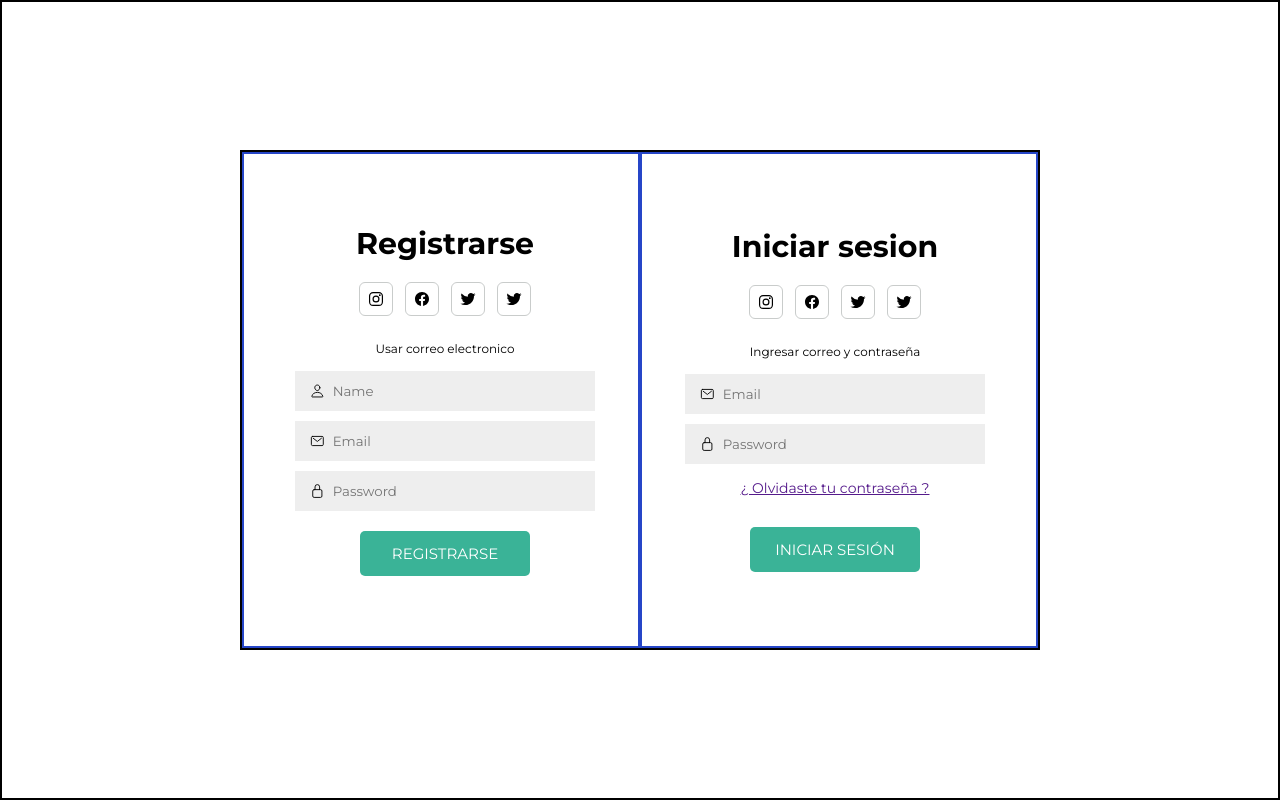
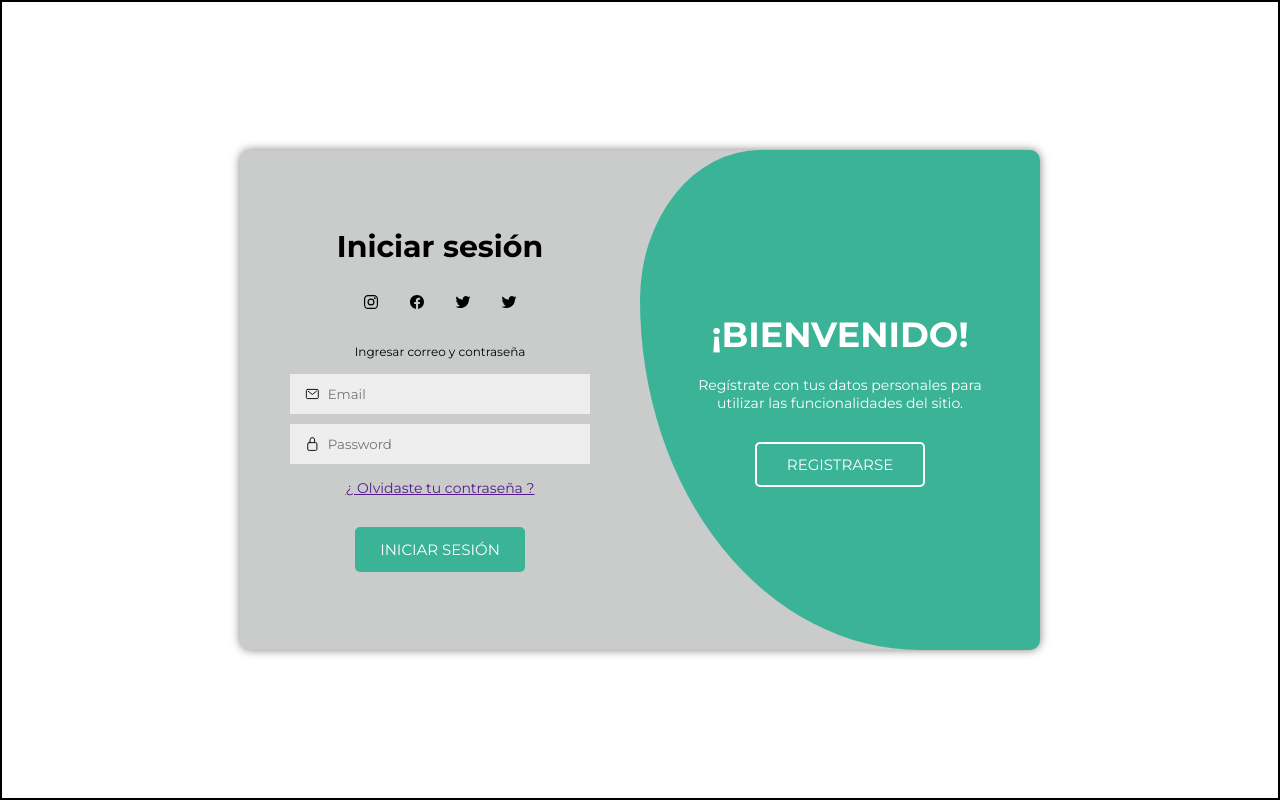
Before and after one commit to wili2808/html-css-javascript, a plain HTML site: page formulario_login/index.html in a window 1280 px wide. Drawn offline with nearby package versions, Linux system fonts and the light colour scheme; a web font is replaced by a local one.

Commit message:
formulario de registro - terminado

```diff
--- a/formulario_login/index.html
+++ b/formulario_login/index.html
@@ -10,7 +10,7 @@
     <div class="container">
         <div class="container-form">
             <form class="sign-in" action="">
-                <h2>Iniciar sesion</h2>
+                <h2>Iniciar sesión</h2>
                 <div class="social-networks">
                     <ion-icon name="logo-instagram"></ion-icon>
                     <ion-icon name="logo-facebook"></ion-icon>
@@ -59,8 +59,20 @@
                 <button class="btn">REGISTRARSE</button>
             </form>
         </div>
+
+        <div class="container-welcome">
+            <div class="welcome welcome-sign-in" >
+                <h3>¡ HOLA !</h3>
+                <p>Ingrese tus datos personales para usar todas las funcionalidades del sitio.</p>
+                <button class="btn" id="btn-sign-in">INICIAR SESIÓN</button>
+            </div>
+            <div class="welcome welcome-sign-up" >
+                <h3> ¡BIENVENIDO!</h3>
+                <p>Regístrate con tus datos personales para utilizar las funcionalidades del sitio.</p>
+                <button class="btn" id="btn-sign-up">REGISTRARSE</button>
+            </div>
+        </div>
     </div>
-
     <script src="./script.js"></script>
     <script type="module" src="https://unpkg.com/ionicons@7.1.0/dist/ionicons/ionicons.esm.js"></script>
 <script nomodule src="https://unpkg.com/ionicons@7.1.0/dist/ionicons/ionicons.js"></script>
--- a/formulario_login/script.js
+++ b/formulario_login/script.js
@@ -0,0 +1,9 @@
+const btn_sign_in = document.getElementById("btn-sign-in");
+const btn_sign_up = document.getElementById("btn-sign-up");
+const container = document.querySelector(".container");
+btn_sign_in.addEventListener("click", () => {
+  container.classList.remove("toggle");
+});
+btn_sign_up.addEventListener("click", () => {
+  container.classList.add("toggle");
+});
--- a/formulario_login/style.css
+++ b/formulario_login/style.css
@@ -11,35 +11,41 @@ body {
     border: 2px solid rgb(0, 0, 0);
     width: 100%;
     height: 100VH;
-
     display: flex;
     align-items: center;
     justify-content: center;
 }
 
 .container {
-    border: 2px solid rgb(0, 0, 0);
+    background-color: #C9cccb;
     width: 800px;
     height: 500px;
     display: flex;
+    position: relative;
+    border-radius: 10px;
+    overflow: hidden;
+    box-shadow: 0 0 10px rgba(0, 0, 0, 0.5);
 }
 
+/* Contenedor del formulario*/
 .container-form {
-    border: 2px solid rgb(38, 70, 200);
     width: 100%;
+    overflow: hidden;
 }
-
 .container-form form{
     height: 100%;
     display: flex;
     flex-direction: column;
     align-items: center;
     justify-content: center;
+    transition: transform 0.5s ease-in-out;
 }
 .container-form h2 {
     font-size: 30px;
     margin-bottom: 20px;
 }
+
+/* Redes sociales */
 .social-networks {
     display: flex;
     gap: 12px;
@@ -55,6 +61,7 @@ body {
     font-size: 12px;
     margin-bottom: 15px;
 }
+/* Contenedor de Inputs */
 .container-input {
     width: 300px;
     height: 40px;
@@ -66,8 +73,7 @@ body {
     background-color: #eeeeee;
     margin-bottom: 10px;
 }
-.container-input ion-icon {
-}
+/* Inputs */
 .container-input input{
     width: 100%;
     border: none;
@@ -75,12 +81,15 @@ body {
     height: 100%;
     background-color: inherit;
 }
-.container-form a{r: aquamarine;
+/* ¿Olvidaste la contraseña? */
+.container-form a{
     font-size: 14px;
     margin-bottom: 20px;
     margin-top: 5px;
 }
-.container-form .btn{
+
+/* Botones */
+.btn{
     width: 170px;
     height: 45px;
     border-radius: 5px;
@@ -92,10 +101,64 @@ body {
     color: white;
 }
 
-/* Animacion */
-.sign-in{
-    transform: translateX(100%);
-}
+/* Animación */
 .sign-up{
     transform: translateX(-100%);
 }
+.container.toggle .sign-up{
+    transform: translateX(0);
+}
+.container.toggle .sign-in{
+    transform: translateX(100%);
+}
+
+/* Welcome*/
+.container-welcome {
+    position: absolute;
+    width: 50%;
+    height: 100%;
+    background-color: #3ab397;
+    display: flex;
+    align-items: center;
+    justify-content: space-between;
+    color: white;
+    overflow: hidden;
+    transform: translateX(100%);
+    transition: transform 0.5s ease-in-out, border-radius 0.5s ease-in-out;
+    border-radius: 30% 0 0 70%;
+}
+.container.toggle .container-welcome{
+    transform: translateX(0);
+    border-radius: 0 30% 70% 0;
+    background-color: #3aa8ad;
+}
+.container.toggle .btn {
+    background-color: transparent;
+}
+.container-welcome h3{
+    font-size: 35px;
+}
+.container-welcome p{
+    font-size: 14px;
+    text-align: center;
+}
+.container-welcome button{
+    border: 2px solid white;
+}
+.container-welcome .welcome{
+    position: absolute;
+    display: flex;
+    flex-direction: column;
+    align-items: center;
+    gap: 20px;
+    padding: 0 50px;
+}
+.welcome-sign-in{
+    transform: translateX(100%);
+}
+.container.toggle .welcome-sign-in{
+    transform: translateX(0);
+}
+.container.toggle .welcome-sign-up{
+    transform: translateX(-100%);
+}
```
